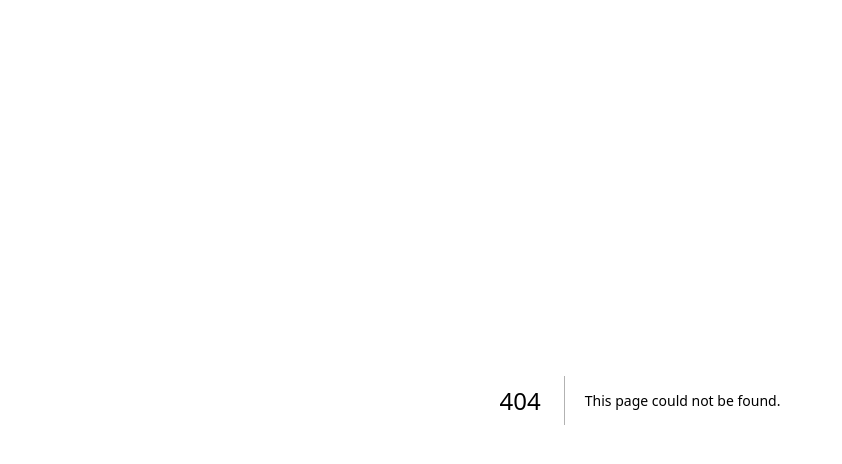
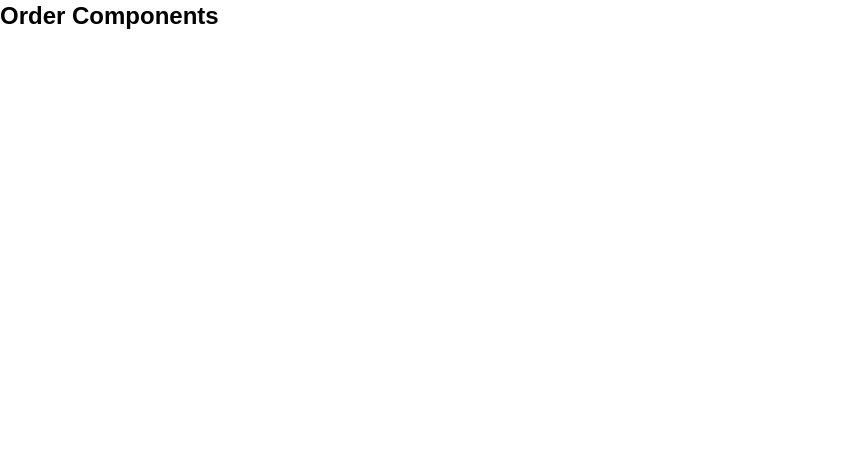
Before and after one commit to siraajul/NextWeb, a Next.js app: page /order in a window 1280 px wide. Before the commit this address had no page. Shown: the top 464 px of the page, without its empty margins (0-842 px from the left). Built offline with nearby package versions, Linux system fonts and the light colour scheme.

Commit message:
App Route

```diff
--- /dev/null
+++ b/src/app/(User)/order/page.tsx
@@ -0,0 +1,14 @@
+"use client";
+
+import OrderComponents from "@/components/features/order_components";
+import React from "react";
+
+const OrderPage = () => {
+  return (
+    <>
+      <OrderComponents />
+    </>
+  );
+};
+
+export default OrderPage;
```
